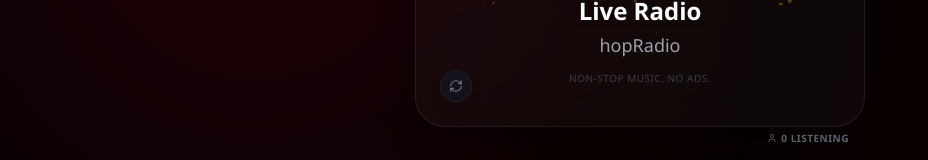
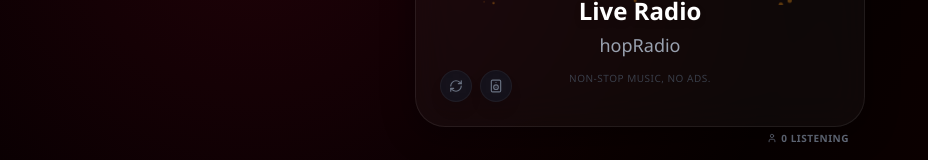
Before and after one commit to yepzhi/hopRadio, a React (Vite) app: page / in a window 1280 px wide. Both pictures are taken after a click on the button 640 px from the left and 366 px from the top of the page. Shown: the part 490-650 px from the top of the page, without its empty margins (0-928 px from the left). Built offline with nearby package versions, Linux system fonts and the light colour scheme; no server answers.

Commit message:
feat: audio output selection, auto-resume on Bluetooth reconnection (v3.2.5)

```diff
--- a/src/App.jsx
+++ b/src/App.jsx
@@ -1,6 +1,6 @@
 import { useState, useEffect, useRef } from 'react';
 import { radio } from './audio/RadioEngine';
-import { Play, Pause, User, RefreshCw, WifiOff, Info, Activity } from 'lucide-react';
+import { Play, Pause, User, RefreshCw, WifiOff, Info, Activity, Speaker } from 'lucide-react';
 import AdSpace from './components/AdSpace';
 import './App.css';
 
@@ -572,12 +572,21 @@ function App() {
 
         {/* Bottom LEFT Refresh Button (v2.6.2) */}
         {(isPlaying || isBuffering) && (
-          <button
-            onClick={() => radio.reconnect()}
-            className="absolute bottom-6 left-6 z-20 p-2 rounded-full bg-gray-900/50 hover:bg-gray-800 text-gray-500 hover:text-white transition-all active:scale-90 border border-white/5 hover:border-white/20 shadow-lg backdrop-blur-md"
-            title="Force Refresh Connection">
-            <RefreshCw size={14} />
-          </button>
+          <div className="absolute bottom-6 left-6 z-20 flex items-center gap-2">
+            <button
+              onClick={() => radio.reconnect()}
+              className="p-2 rounded-full bg-gray-900/50 hover:bg-gray-800 text-gray-500 hover:text-white transition-all active:scale-90 border border-white/5 hover:border-white/20 shadow-lg backdrop-blur-md"
+              title="Force Refresh Connection">
+              <RefreshCw size={14} />
+            </button>
+            {/* Speaker Selection Button (v3.2.5) */}
+            <button
+              onClick={() => radio.selectAudioOutput()}
+              className="p-2 rounded-full bg-gray-900/50 hover:bg-gray-800 text-gray-500 hover:text-white transition-all active:scale-90 border border-white/5 hover:border-white/20 shadow-lg backdrop-blur-md"
+              title="Select Audio Output">
+              <Speaker size={14} />
+            </button>
+          </div>
         )}
 
         {/* Top Right Status & Logo */}
@@ -816,7 +825,7 @@ function App() {
         <div className="text-center mt-4 px-4 opacity-60 hover:opacity-100 transition-opacity duration-300">
           <div className="flex flex-col items-center gap-1">
             <p className="text-[9px] text-gray-600 leading-relaxed max-w-sm mx-auto">
-              v3.2.3, Made by @yepzhi, design and music selection by @yepzhi for hopRadio, SERGRadio mixes by @SERG.
+              v3.2.5, Made by @yepzhi, design and music selection by @yepzhi for hopRadio, SERGRadio mixes by @SERG.
               <br />
               hopRadio/SERGRadio are property of @yepzhi. All Rights Reserved 2025.
               <br />
--- a/src/audio/RadioEngine.js
+++ b/src/audio/RadioEngine.js
@@ -33,6 +33,13 @@ export const radio = new class RadioEngine {
         this.onNetworkStats = null;
         this.lastBufferedParams = { end: 0 };
         this.sessionTotalBytes = 0;
+
+        // Audio Output Selection (v2.7.0)
+        this.currentOutputDevice = null;
+        this.onAudioOutputChange = null;
+
+        // Auto-Resume on Device Reconnect (v2.7.0)
+        this.wasPlayingBeforeDisconnect = false;
     }
 
     reconnect() {
@@ -66,6 +73,9 @@ export const radio = new class RadioEngine {
 
         // Dynamic Network Listener
         this._setupNetworkListeners();
+
+        // Audio Device Change Listener (Auto-Resume)
+        this._setupDeviceChangeListener();
     }
 
     _setupNetworkListeners() {
@@ -399,6 +409,12 @@ export const radio = new class RadioEngine {
 
     pause() {
         console.log("RadioEngine: Stopping Audio");
+
+        // Store state for auto-resume on device reconnect
+        if (this.isPlaying) {
+            this.wasPlayingBeforeDisconnect = true;
+        }
+
         this.isPlaying = false;
 
         if (this.howl) {
@@ -491,4 +507,92 @@ export const radio = new class RadioEngine {
             navigator.mediaSession.setActionHandler('pause', () => this.pause());
         }
     }
+
+    // --- Audio Output Selection (v2.7.0) ---
+
+    /**
+     * Get list of available audio output devices
+     * @returns {Promise<Array>} List of audio output devices
+     */
+    async getAudioOutputs() {
+        try {
+            // Request permission first (needed to get full device list)
+            await navigator.mediaDevices.getUserMedia({ audio: true }).catch(() => { });
+            const devices = await navigator.mediaDevices.enumerateDevices();
+            return devices.filter(d => d.kind === 'audiooutput');
+        } catch (err) {
+            console.warn('RadioEngine: Cannot enumerate audio devices:', err);
+            return [];
+        }
+    }
+
+    /**
+     * Set audio output device by deviceId
+     * @param {string} deviceId - The device ID to switch to
+     */
+    async setAudioOutput(deviceId) {
+        try {
+            if (Howler.ctx && typeof Howler.ctx.setSinkId === 'function') {
+                await Howler.ctx.setSinkId(deviceId);
+                this.currentOutputDevice = deviceId;
+                console.log('RadioEngine: Audio output changed to:', deviceId);
+                if (this.onAudioOutputChange) this.onAudioOutputChange(deviceId);
+                localStorage.setItem('hop_audio_output', deviceId);
+            } else {
+                console.warn('RadioEngine: setSinkId not supported');
+            }
+        } catch (err) {
+            console.error('RadioEngine: Failed to set audio output:', err);
+        }
+    }
+
+    /**
+     * Prompt user to select audio output device (requires user gesture)
+     */
+    async selectAudioOutput() {
+        try {
+            if (navigator.mediaDevices.selectAudioOutput) {
+                const device = await navigator.mediaDevices.selectAudioOutput();
+                if (device) {
+                    await this.setAudioOutput(device.deviceId);
+                    return device;
+                }
+            } else {
+                console.warn('RadioEngine: selectAudioOutput not supported');
+            }
+        } catch (err) {
+            console.error('RadioEngine: Audio output selection cancelled or failed:', err);
+        }
+        return null;
+    }
+
+    /**
+     * Setup device change listener for auto-resume
+     */
+    _setupDeviceChangeListener() {
+        if (navigator.mediaDevices) {
+            navigator.mediaDevices.addEventListener('devicechange', async () => {
+                console.log('RadioEngine: Audio device change detected');
+
+                // Check if we should auto-resume
+                if (this.wasPlayingBeforeDisconnect && !this.isPlaying) {
+                    console.log('RadioEngine: Auto-resuming playback after device reconnect');
+                    setTimeout(() => {
+                        this.play();
+                        this.wasPlayingBeforeDisconnect = false;
+                    }, 500); // Small delay for device to stabilize
+                }
+
+                // Try to restore saved audio output
+                const savedOutput = localStorage.getItem('hop_audio_output');
+                if (savedOutput) {
+                    const devices = await this.getAudioOutputs();
+                    const found = devices.find(d => d.deviceId === savedOutput);
+                    if (found) {
+                        await this.setAudioOutput(savedOutput);
+                    }
+                }
+            });
+        }
+    }
 };
```
